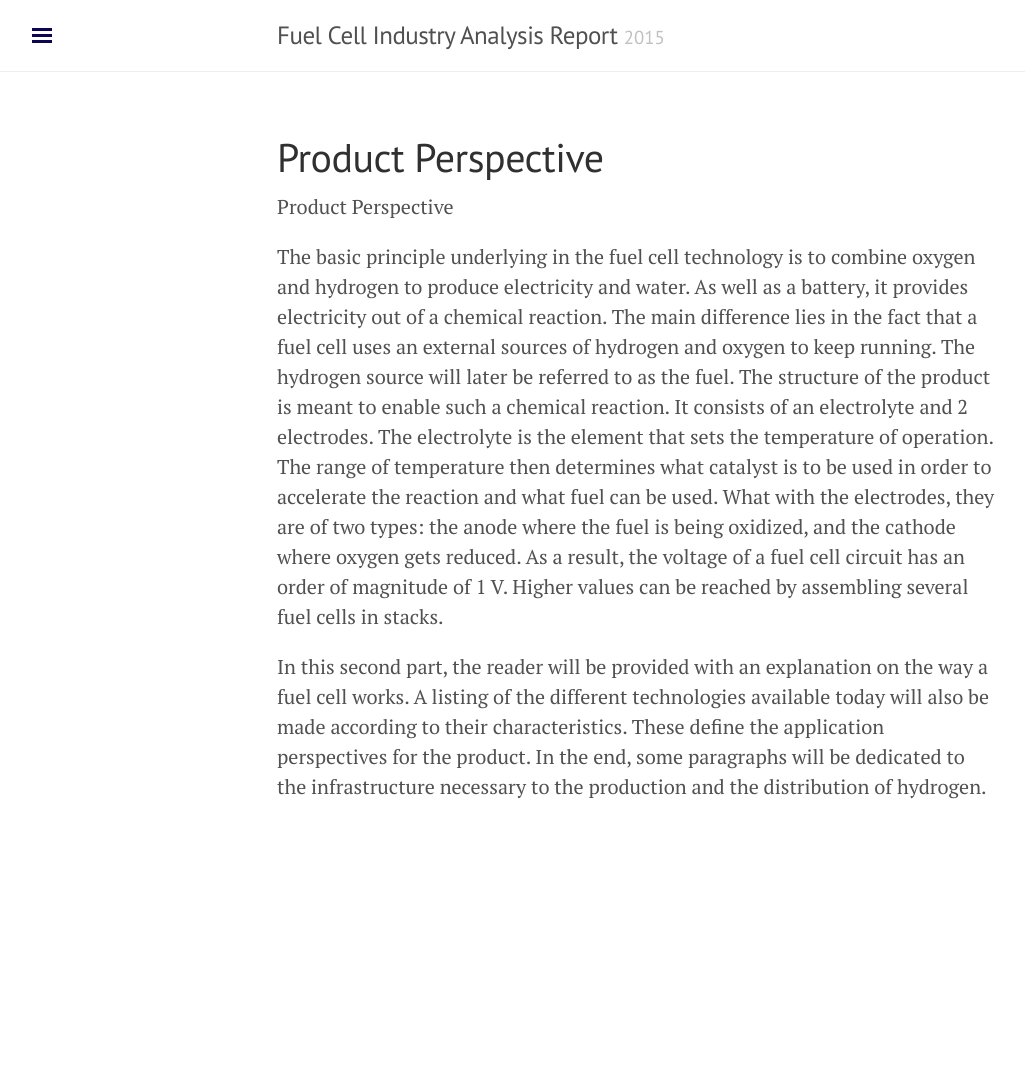
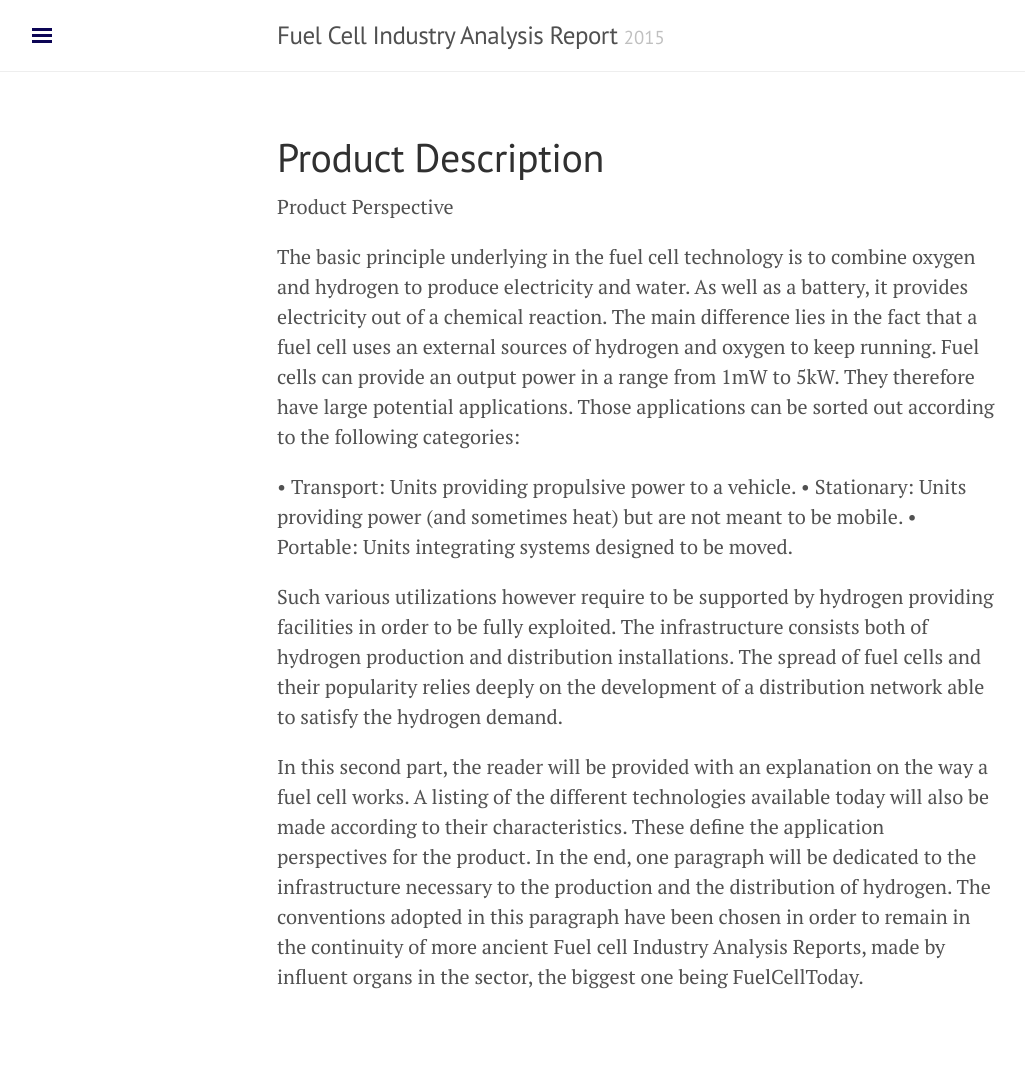
Before and after one commit to BambuGMS/Industry-Analysis-Report, a Jekyll site: the page built from 2ProductPerspective.md, in a window 1280 px wide. Shown: the whole page, without its empty margins (3-1028 px from the left). Built offline with Jekyll 4.4.1, drawn with Linux system fonts in a browser that asks for light colours; Markdown is read by kramdown in place of the engine named in the settings; before the commit the page ends 900 px from its top, so only the background shows below that.

Commit message:
Update 2ProductPerspective.md
Added some content to introduce Part 2 from the Report and corrected the Title

```diff
--- a/2ProductPerspective.md
+++ b/2ProductPerspective.md
@@ -1,11 +1,18 @@
 ---
-title: Product Perspective
+title: Product Description
 layout: page
 ---
 
 Product Perspective
 
-The basic principle underlying in the fuel cell technology is to combine oxygen and hydrogen to produce electricity and water. As well as a battery, it provides electricity out of a chemical reaction. The main difference lies in the fact that a fuel cell uses an external sources of hydrogen and oxygen to keep running. The hydrogen source will later be referred to as the fuel.
-The structure of the product is meant to enable such a chemical reaction. It consists of an electrolyte and 2 electrodes. The electrolyte is the element that sets the temperature of operation. The range of temperature then determines what catalyst is to be used in order to accelerate the reaction and what fuel can be used. What with the electrodes, they are of two types: the anode where the fuel is being oxidized, and the cathode where oxygen gets reduced. As a result, the voltage of a fuel cell circuit has an order of magnitude of 1 V. Higher values can be reached by assembling several fuel cells in stacks.
+The basic principle underlying in the fuel cell technology is to combine oxygen and hydrogen to produce electricity and water. As well as a battery, it provides electricity out of a chemical reaction. The main difference lies in the fact that a fuel cell uses an external sources of hydrogen and oxygen to keep running.
+Fuel cells can provide an output power in a range from 1mW to 5kW. They therefore have large potential applications. Those applications can be sorted out according to the following categories:
 
-In this second part, the reader will be provided with an explanation on the way a fuel cell works. A listing of the different technologies available today will also be made according to their characteristics. These define the application perspectives for the product. In the end, some paragraphs will be dedicated to the infrastructure necessary to the production and the distribution of hydrogen.
+•	Transport: Units providing propulsive power to a vehicle.
+•	Stationary: Units providing power (and sometimes heat) but are not meant to be mobile.
+•	Portable: Units integrating systems designed to be moved.
+
+Such various utilizations however require to be supported by hydrogen providing facilities in order to be fully exploited. The infrastructure consists both of hydrogen production and distribution installations. The spread of fuel cells and their popularity relies deeply on the development of a distribution network able to satisfy the hydrogen demand.
+
+In this second part, the reader will be provided with an explanation on the way a fuel cell works. A listing of the different technologies available today will also be made according to their characteristics. These define the application perspectives for the product. In the end, one paragraph will be dedicated to the infrastructure necessary to the production and the distribution of hydrogen.
+The conventions adopted in this paragraph have been chosen in order to remain in the continuity of more ancient Fuel cell Industry Analysis Reports, made by influent organs in the sector, the biggest one being FuelCellToday.
```
